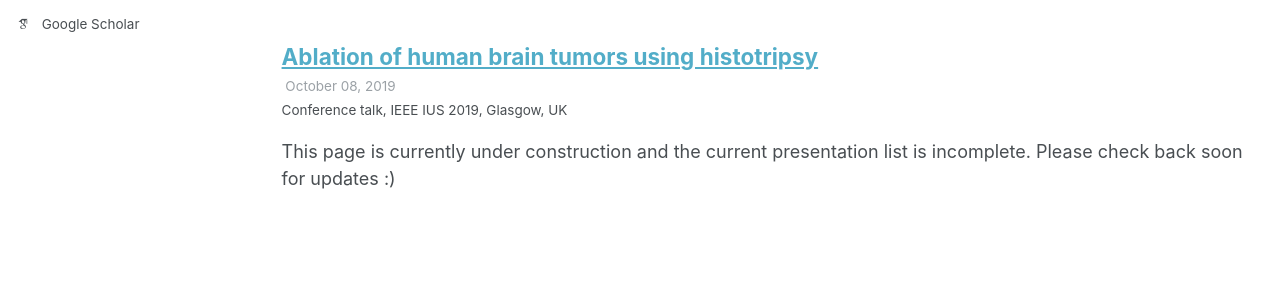
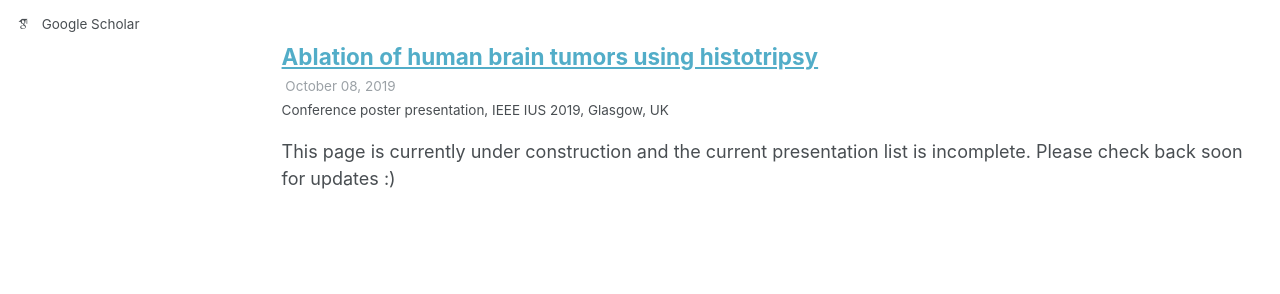
Before and after one commit to NingLu-Ultrasound/ninglu-ultrasound.github.io, a Jekyll site: the page built from _pages/talks.html, in a window 1280 px wide and 900 px high, scrolled down 1313 px. Shown: the part 318-612 px from the top of the window. Built offline with Jekyll 4.4.1, drawn with Linux system fonts in a browser that asks for light colours; some web fonts are replaced.

Commit message:
Update 2019-10-08-talk-10.md

```diff
--- a/_talks/2019-10-08-talk-10.md
+++ b/_talks/2019-10-08-talk-10.md
@@ -1,7 +1,7 @@
 ---
 title: "Ablation of human brain tumors using histotripsy"
 collection: talks
-type: "Conference talk"
+type: "Conference poster presentation"
 permalink: /talks/2019-10-08-talk-10
 venue: "IEEE IUS 2019"
 date: 2019-10-08
```
